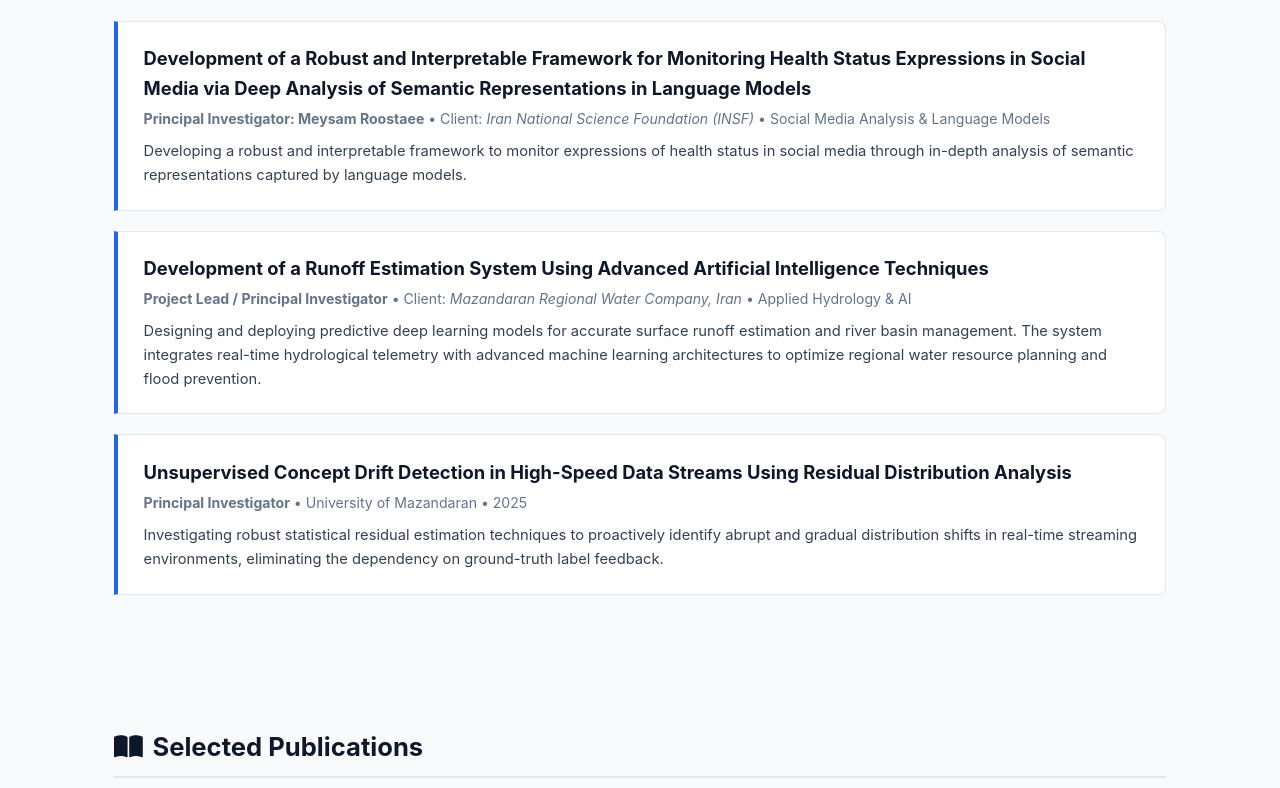
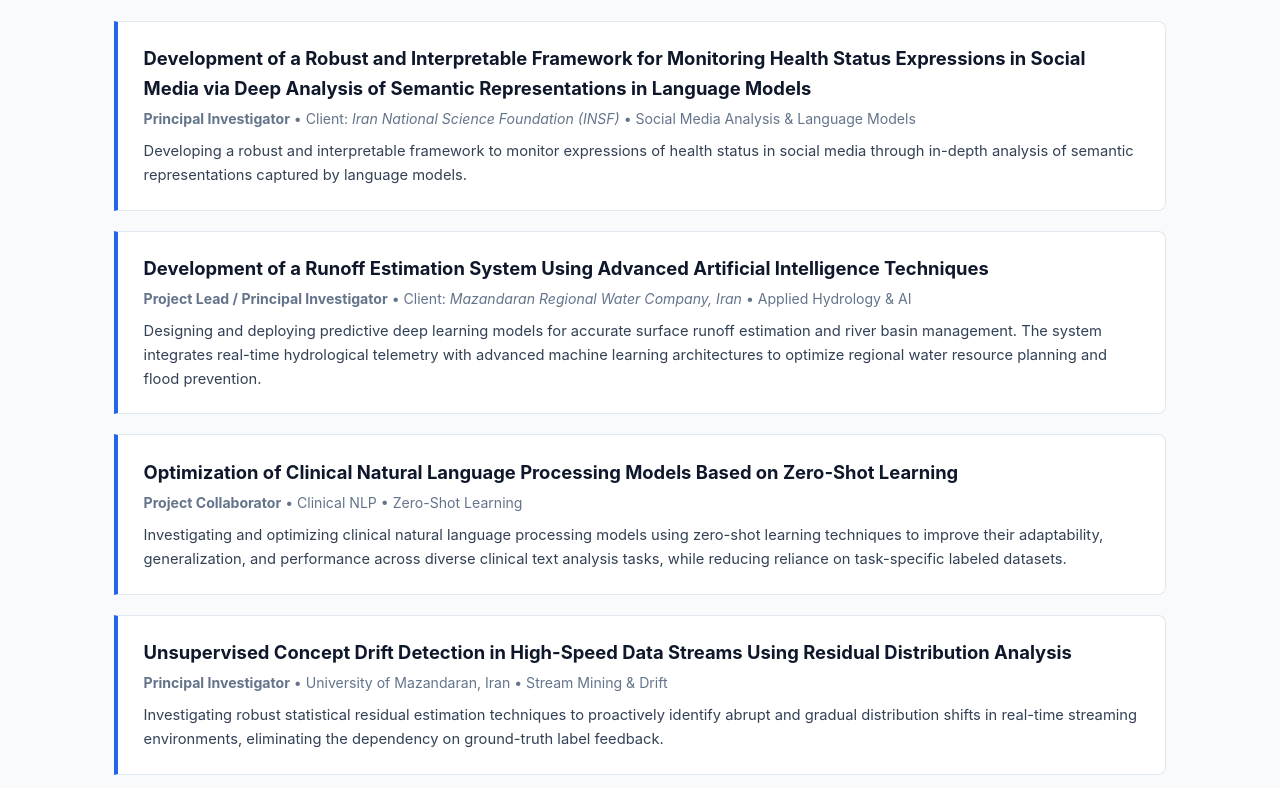
Before and after one commit to roostaee/roostaee.github.io, a plain HTML site: page index.html in a window 1280 px wide. Shown: the part 1592-2380 px from the top of the page. Drawn offline with Linux system fonts and the light colour scheme.

Commit message:
Update index.html

```diff
--- a/index.html
+++ b/index.html
@@ -879,7 +879,7 @@ nav {
           Development of a Robust and Interpretable Framework for Monitoring Health Status Expressions in Social Media via Deep Analysis of Semantic Representations in Language Models
         </h3>
         <div class="project-meta">
-          <strong>Principal Investigator: Meysam Roostaee</strong>
+          <strong>Principal Investigator</strong>
           &bull; Client: <em>Iran National Science Foundation (INSF)</em>
           &bull; Social Media Analysis & Language Models
         </div>
@@ -897,8 +897,17 @@ nav {
       </div>
 
       <div class="project-card">
+        <h3 class="project-title">Optimization of Clinical Natural Language Processing Models Based on Zero-Shot Learning</h3>
+        <div class="project-meta">
+          <strong>Project Collaborator</strong> &bull; Clinical NLP &bull; Zero-Shot Learning</div>
+        <p style="font-size: 0.92rem;">
+          Investigating and optimizing clinical natural language processing models using zero-shot learning techniques to improve their adaptability, generalization, and performance across diverse clinical text analysis tasks, while reducing reliance on task-specific labeled datasets.
+        </p>
+      </div>
+
+      <div class="project-card">
         <h3 class="project-title">Unsupervised Concept Drift Detection in High-Speed Data Streams Using Residual Distribution Analysis</h3>
-        <div class="project-meta"><strong>Principal Investigator</strong> &bull; University of Mazandaran &bull; 2025</div>
+        <div class="project-meta"><strong>Principal Investigator</strong> &bull; University of Mazandaran, Iran</em> &bull; Stream Mining & Drift</div>
         <p style="font-size: 0.92rem;">
           Investigating robust statistical residual estimation techniques to proactively identify abrupt and gradual distribution shifts in real-time streaming environments, eliminating the dependency on ground-truth label feedback.
         </p>
```
